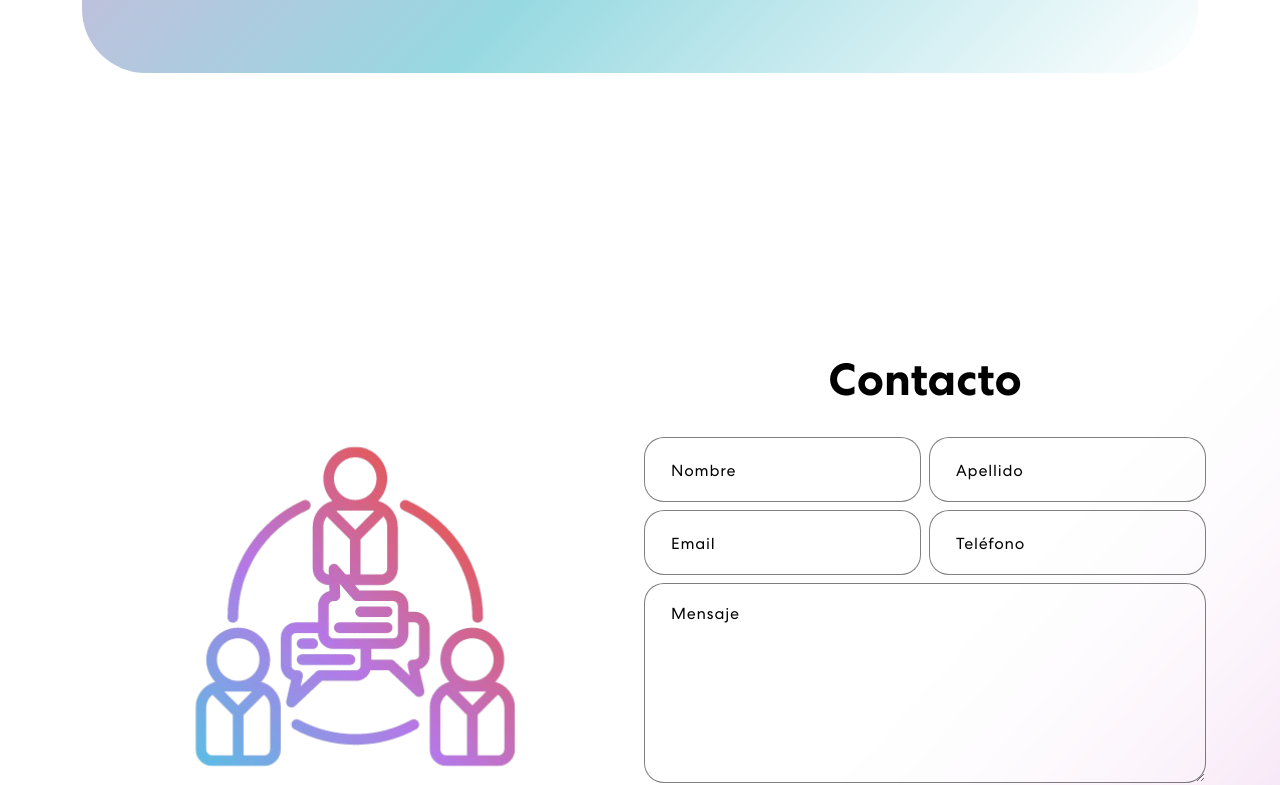
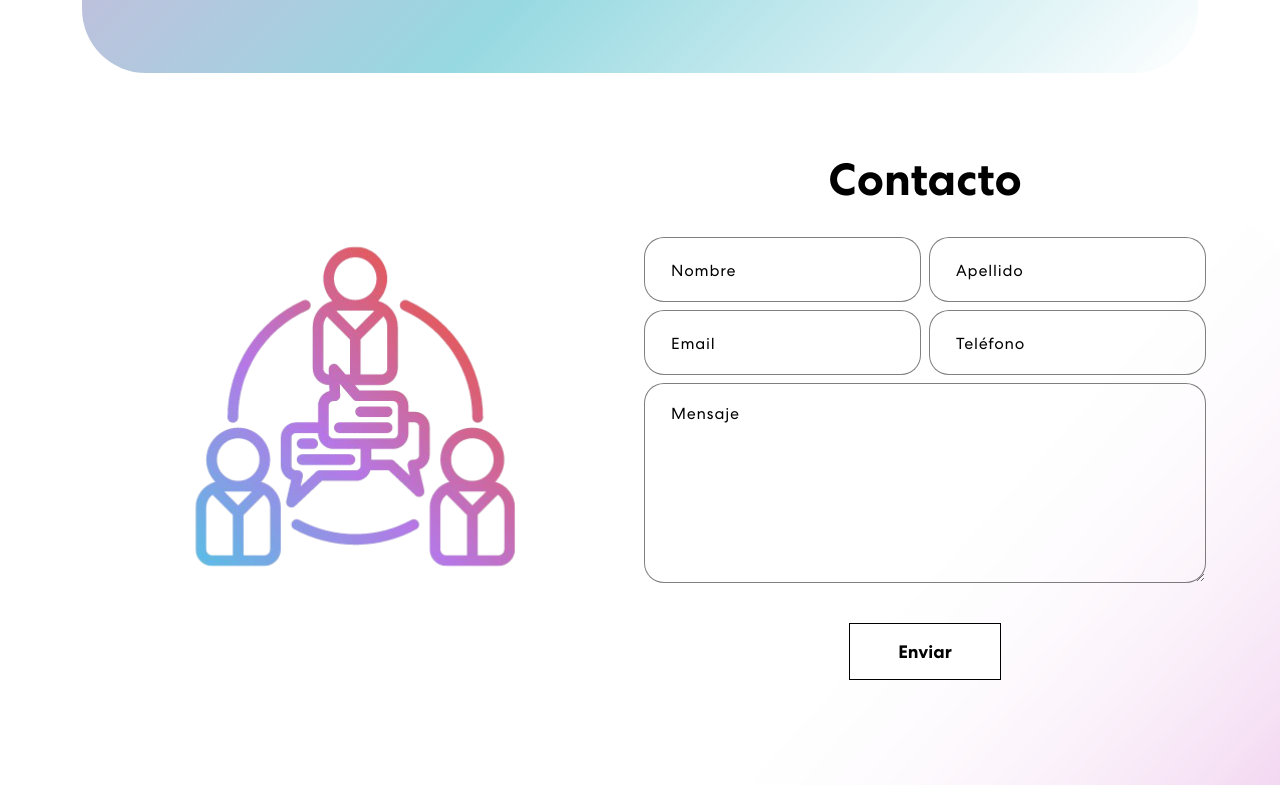
Before and after one commit to DamGM/Porfolio-Damaris-Guzman, a React (Create React App) app: page / in a window 1280 px wide. Shown: the part 2720-3505 px from the top of the page. Built offline with nearby package versions, Linux system fonts and the light colour scheme.

Commit message:
espacio secciones cambiado

```diff
--- a/src/App.css
+++ b/src/App.css
@@ -500,7 +500,6 @@ a:hover {
   padding: 60px 0 200px 0;
   background-image:url("./assets/img/bg-contact.png");
   margin-bottom: 0;
-  padding: 260px 0 100px 0;
   background-position: bottom center;
   background-size: cover;
   background-repeat: no-repeat;
```
